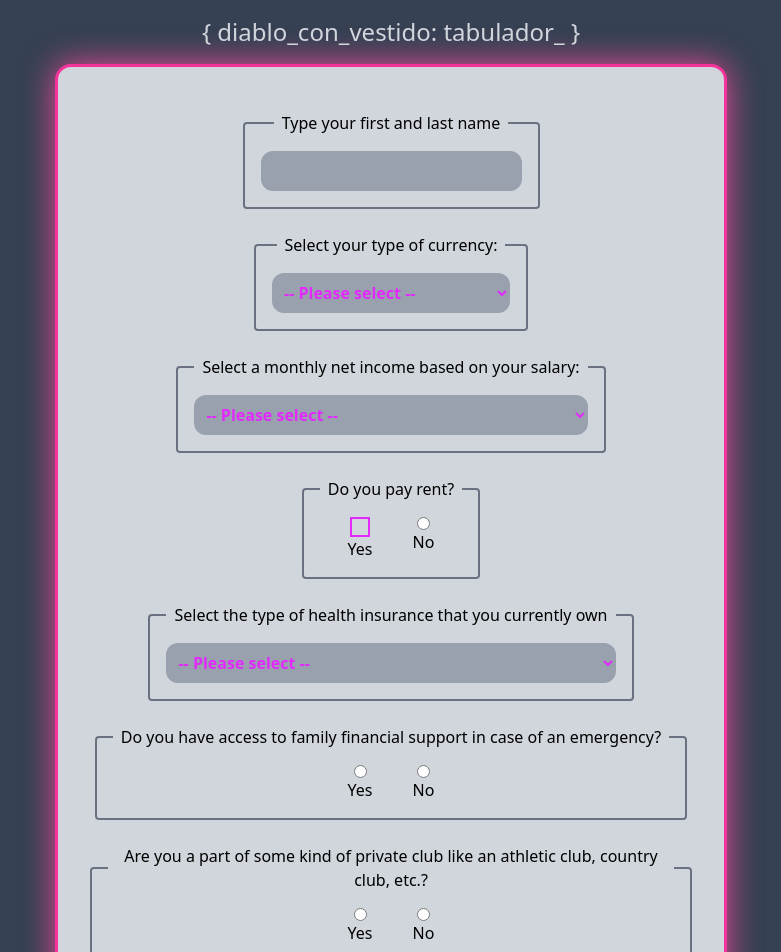
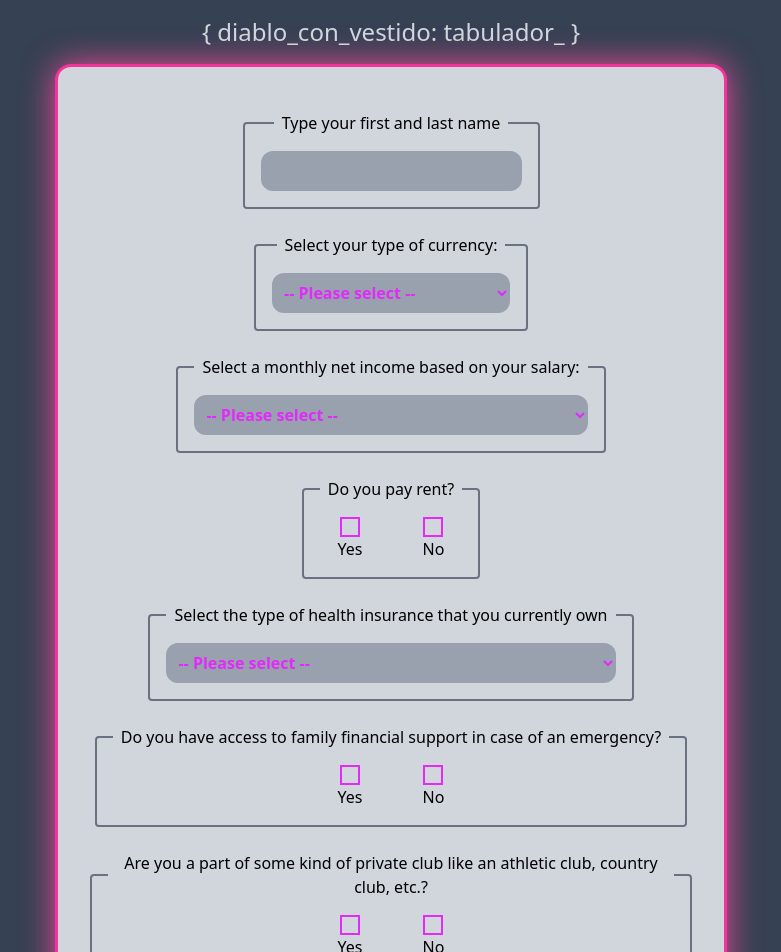
Before and after one commit to pattames/tabulador_diablo_frontend_user, a React (Vite) app: page / in a window 1280 px wide. Shown: the top 952 px of the page, without its empty margins (249-1030 px from the left). Built offline with nearby package versions, Linux system fonts and the light colour scheme.

Commit message:
fix: new styling to all radio buttons

```diff
--- a/src/App.jsx
+++ b/src/App.jsx
@@ -124,8 +124,8 @@ function App() {
         </fieldset>
         <fieldset className="flex flex-col border-2 border-gray-500 rounded-sm p-4 gap-2 my-3">
           <legend className="px-2">Do you pay rent?</legend>
-          <div className="flex justify-center gap-10">
-            <div className="flex flex-col items-center">
+          <div className="flex justify-center gap-15">
+            <div className="flex flex-col">
               <div className="grid place-items-center">
                 <input
                   className="appearance-none w-5 h-5 border-2 border-fuchsia-500 col-start-1 row-start-1 z-10"
@@ -150,7 +150,9 @@ function App() {
               <label htmlFor="rent-yes">Yes</label>
             </div>
             <div className="flex flex-col">
+              <div className="grid place-items-center">
                 <input
+                  className="appearance-none w-5 h-5 border-2 border-fuchsia-500 col-start-1 row-start-1 z-10"
                   type="radio"
                   name="rent"
                   id="rent-no"
@@ -158,6 +160,14 @@ function App() {
                   checked={rent === "No"}
                   onChange={(e) => setRent(e.target.value)}
                 />
+                {rent === "No" && (
+                  <FontAwesomeIcon
+                    icon={faCheck}
+                    size="sm"
+                    className="col-start-1 row-start-1 z-0 mx-auto text-fuchsia-500"
+                  />
+                )}
+              </div>
               <label htmlFor="rent-no">No</label>
             </div>
           </div>
@@ -187,9 +197,11 @@ function App() {
             Do you have access to family financial support in case of an
             emergency?
           </legend>
-          <div className="flex justify-center gap-10">
+          <div className="flex justify-center gap-15">
             <div className="flex flex-col">
+              <div className="grid place-items-center">
                 <input
+                  className="appearance-none w-5 h-5 border-2 border-fuchsia-500 col-start-1 row-start-1 z-10"
                   type="radio"
                   name="familySupport"
                   id="familySupport-yes"
@@ -198,10 +210,20 @@ function App() {
                   onChange={(e) => setFamilySupport(e.target.value)}
                   required
                 />
+                {familySupport === "Yes" && (
+                  <FontAwesomeIcon
+                    icon={faCheck}
+                    size="sm"
+                    className="col-start-1 row-start-1 z-0 mx-auto text-fuchsia-500"
+                  />
+                )}
+              </div>
               <label htmlFor="familySupport-yes">Yes</label>
             </div>
             <div className="flex flex-col">
+              <div className="grid place-items-center">
                 <input
+                  className="appearance-none w-5 h-5 border-2 border-fuchsia-500 col-start-1 row-start-1 z-10"
                   type="radio"
                   name="familySupport"
                   id="familySupport-no"
@@ -209,6 +231,14 @@ function App() {
                   checked={familySupport === "No"}
                   onChange={(e) => setFamilySupport(e.target.value)}
                 />
+                {familySupport === "No" && (
+                  <FontAwesomeIcon
+                    icon={faCheck}
+                    size="sm"
+                    className="col-start-1 row-start-1 z-0 mx-auto text-fuchsia-500"
+                  />
+                )}
+              </div>
               <label htmlFor="familySupport-no">No</label>
             </div>
           </div>
@@ -218,9 +248,11 @@ function App() {
             Are you a part of some kind of private club like an athletic club,
             country club, etc.?
           </legend>
-          <div className="flex justify-center gap-10">
+          <div className="flex justify-center gap-15">
             <div className="flex flex-col">
+              <div className="grid place-items-center">
                 <input
+                  className="appearance-none w-5 h-5 border-2 border-fuchsia-500 col-start-1 row-start-1 z-10"
                   type="radio"
                   name="privateClub"
                   id="privateClub-yes"
@@ -229,10 +261,20 @@ function App() {
                   onChange={(e) => setPrivateClub(e.target.value)}
                   required
                 />
+                {privateClub === "Yes" && (
+                  <FontAwesomeIcon
+                    icon={faCheck}
+                    size="sm"
+                    className="col-start-1 row-start-1 z-0 mx-auto text-fuchsia-500"
+                  />
+                )}
+              </div>
               <label htmlFor="privateClub-yes">Yes</label>
             </div>
             <div className="flex flex-col">
+              <div className="grid place-items-center">
                 <input
+                  className="appearance-none w-5 h-5 border-2 border-fuchsia-500 col-start-1 row-start-1 z-10"
                   type="radio"
                   name="privateClub"
                   id="privateClub-no"
@@ -240,6 +282,14 @@ function App() {
                   checked={privateClub === "No"}
                   onChange={(e) => setPrivateClub(e.target.value)}
                 />
+                {privateClub === "No" && (
+                  <FontAwesomeIcon
+                    icon={faCheck}
+                    size="sm"
+                    className="col-start-1 row-start-1 z-0 mx-auto text-fuchsia-500"
+                  />
+                )}
+              </div>
               <label htmlFor="privateClub-no">No</label>
             </div>
           </div>
```
Lines whose indentation alone changed are shown as unchanged.
